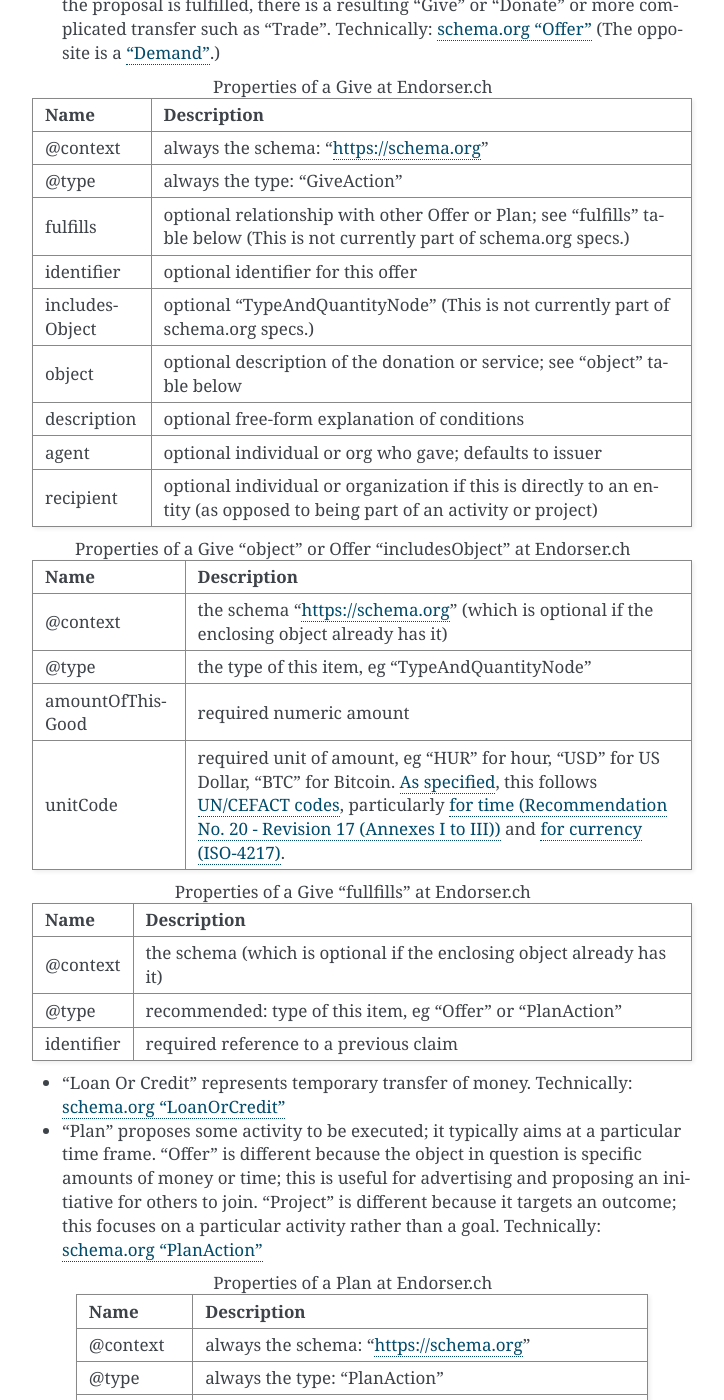
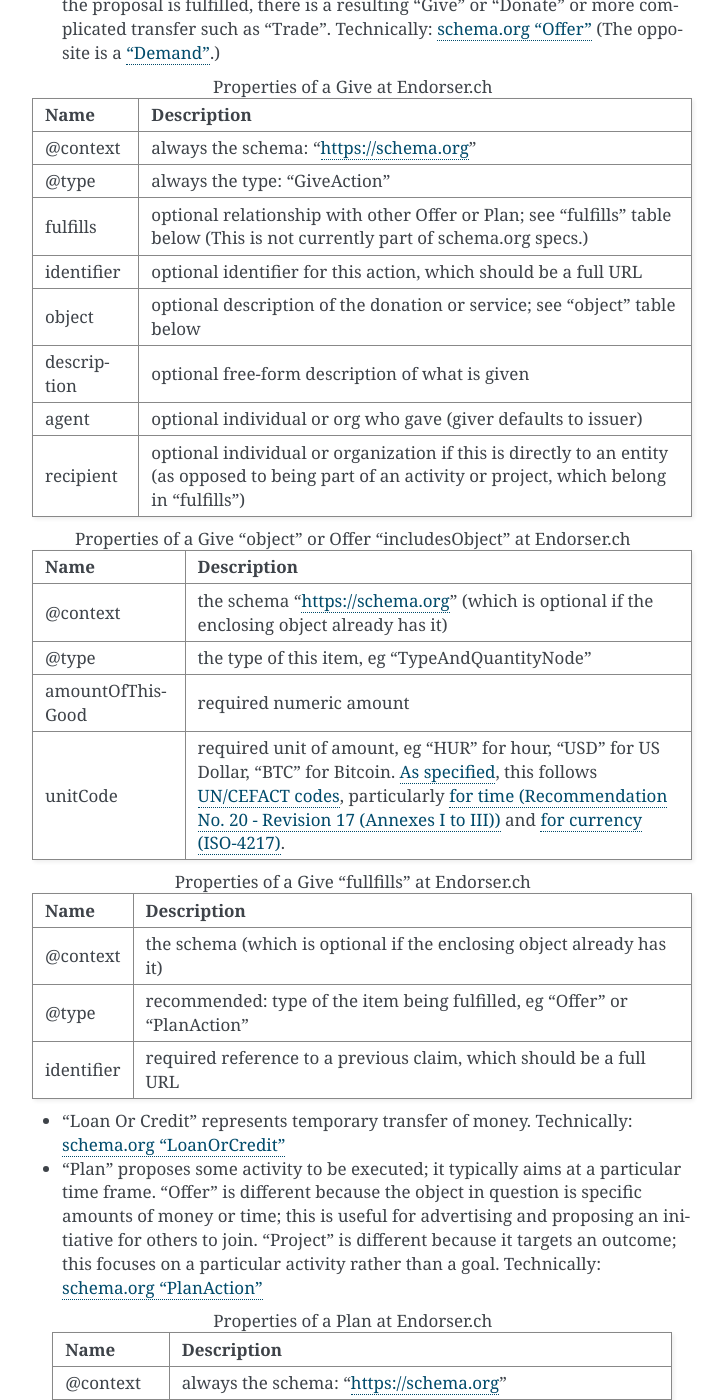
Before and after one commit to trentlarson/endorser-docs, a Sphinx documentation site: the page built from source/transactions.rst, in a window 1280 px wide and 1400 px high, scrolled down 769 px. Shown: the whole window, without its empty margins (388-1112 px from the left). Built offline with Sphinx 7.4.7, drawn with Linux system fonts in a browser that asks for light colours; pages that are not in the unit, such as notebooks, are missing from menus; some of the changed text lies outside the part shown.

Commit message:
fix descriptions of GiveAction

```diff
--- a/source/transactions.rst
+++ b/source/transactions.rst
@@ -38,12 +38,11 @@
   @context             always the schema: "https://schema.org"
   @type                always the type: "GiveAction"
   fulfills             optional relationship with other Offer or Plan; see "fulfills" table below (This is not currently part of schema.org specs.)
-  identifier           optional identifier for this offer
-  includesObject       optional "TypeAndQuantityNode" (This is not currently part of schema.org specs.)
+  identifier           optional identifier for this action, which should be a full URL
   object               optional description of the donation or service; see "object" table below
-  description          optional free-form explanation of conditions
-  agent                optional individual or org who gave; defaults to issuer
-  recipient            optional individual or organization if this is directly to an entity (as opposed to being part of an activity or project)
+  description          optional free-form description of what is given
+  agent                optional individual or org who gave (giver defaults to issuer)
+  recipient            optional individual or organization if this is directly to an entity (as opposed to being part of an activity or project, which belong in "fulfills")
   ==================== ====
 
 
@@ -73,8 +72,8 @@
 
   ==================== ====
   @context             the schema (which is optional if the enclosing object already has it)
-  @type                recommended: type of this item, eg "Offer" or "PlanAction"
-  identifier           required reference to a previous claim
+  @type                recommended: type of the item being fulfilled, eg "Offer" or "PlanAction"
+  identifier           required reference to a previous claim, which should be a full URL
   ==================== ====
 
 
@@ -99,7 +98,7 @@
   agent        optional DID of the proposing person or organization
   description  optional free-form explanation
   endTime      optional date when the planned activity will end
-  identifier   optional identifier for this plan
+  identifier   optional identifier for this plan, which should be a full URL
   image        optional image URL
   name         optional short name
   startTime    optional date when the planned activity will start
@@ -141,7 +140,7 @@
   availabilityEnds               optional time when this offer stops being available
   availabilityStarts             optional time when this offer becomes available
   description                    optional free-form explanation of conditions
-  identifier                     optional identifier for this offer
+  identifier                     optional identifier for this offer, which should be a full URL
   includesObject                 optional specific "TypeAndQuantityNode"; see "includesObject" table above
   itemOffered                    optional description of the donation or service; see "itemOffered" table below
   offeredBy                      optional (but recommended) individual or org doing the offer, who creates the claim
```
